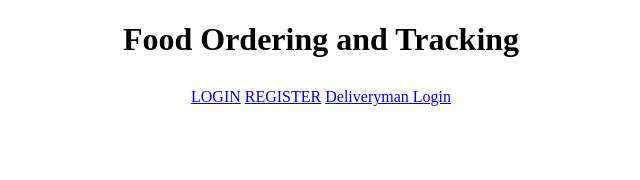
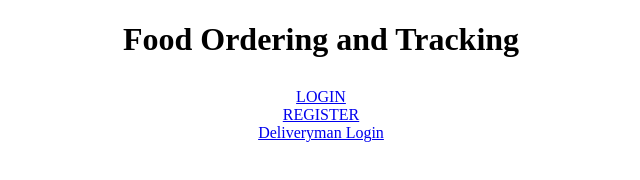
Before and after one commit to ansonkwok05/COMP-3500SEF-GROUP36, a website: page public/index.html in a window 1280 px wide. Shown: the whole page, without its empty margins (319-959 px from the left). Drawn offline with Linux system fonts and the light colour scheme.

Commit message:
Update index.html

```diff
--- a/public/index.html
+++ b/public/index.html
@@ -8,9 +8,9 @@
 	<h1 style="text-align:center;">Food Ordering and Tracking</h1>
 
 	<div style="text-align: center; margin: 30px 0;">
-	<a style="text-align:center;" href="login.html">LOGIN</a>
-	<a href="register.html">REGISTER</a>
-	<a href="deli_login.html">Deliveryman Login</a>
+	<a style="text-align:center;" href="login.html">LOGIN</a><br>
+	<a href="register.html">REGISTER</a><br>
+	<a href="deli_login.html">Deliveryman Login</a><br>
 	</div>
 
 </body>
```
